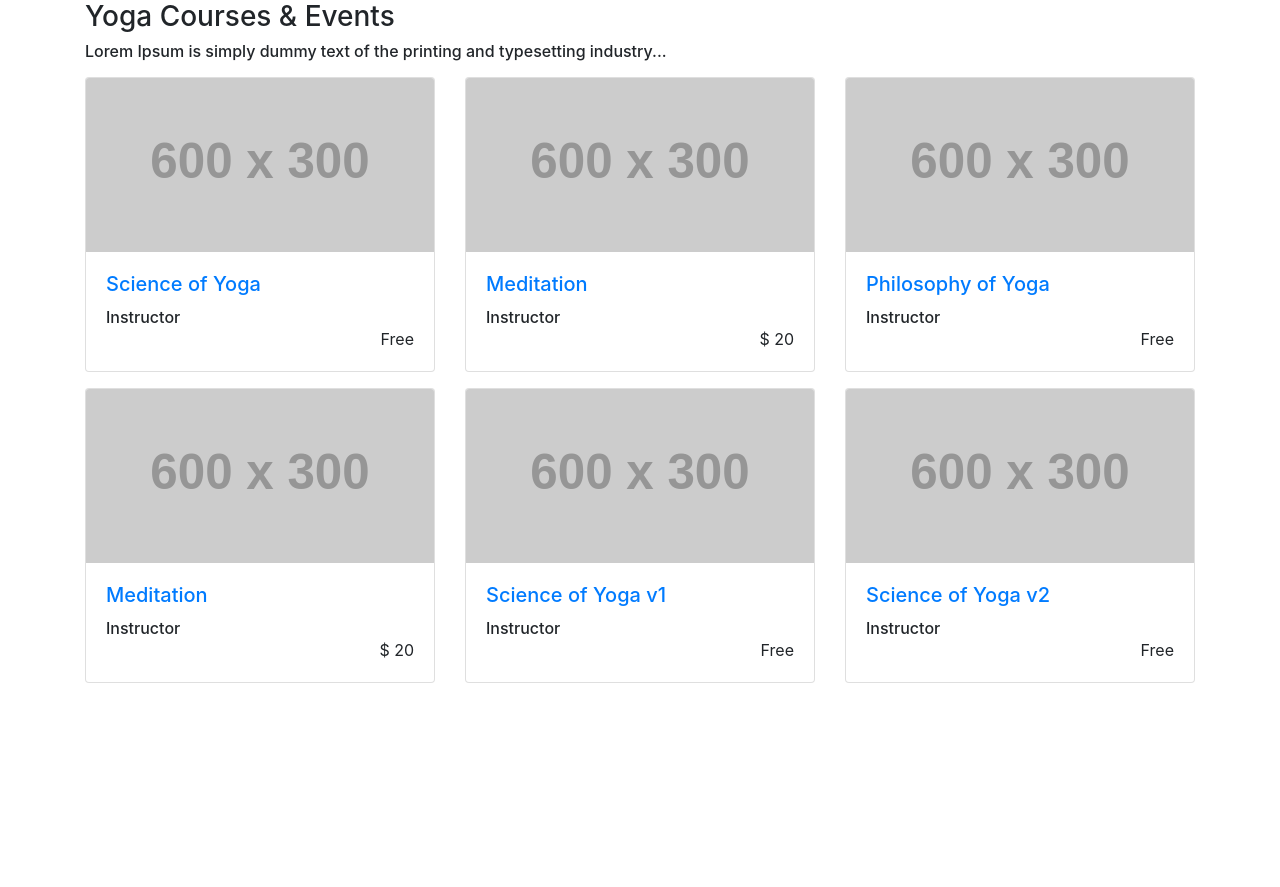
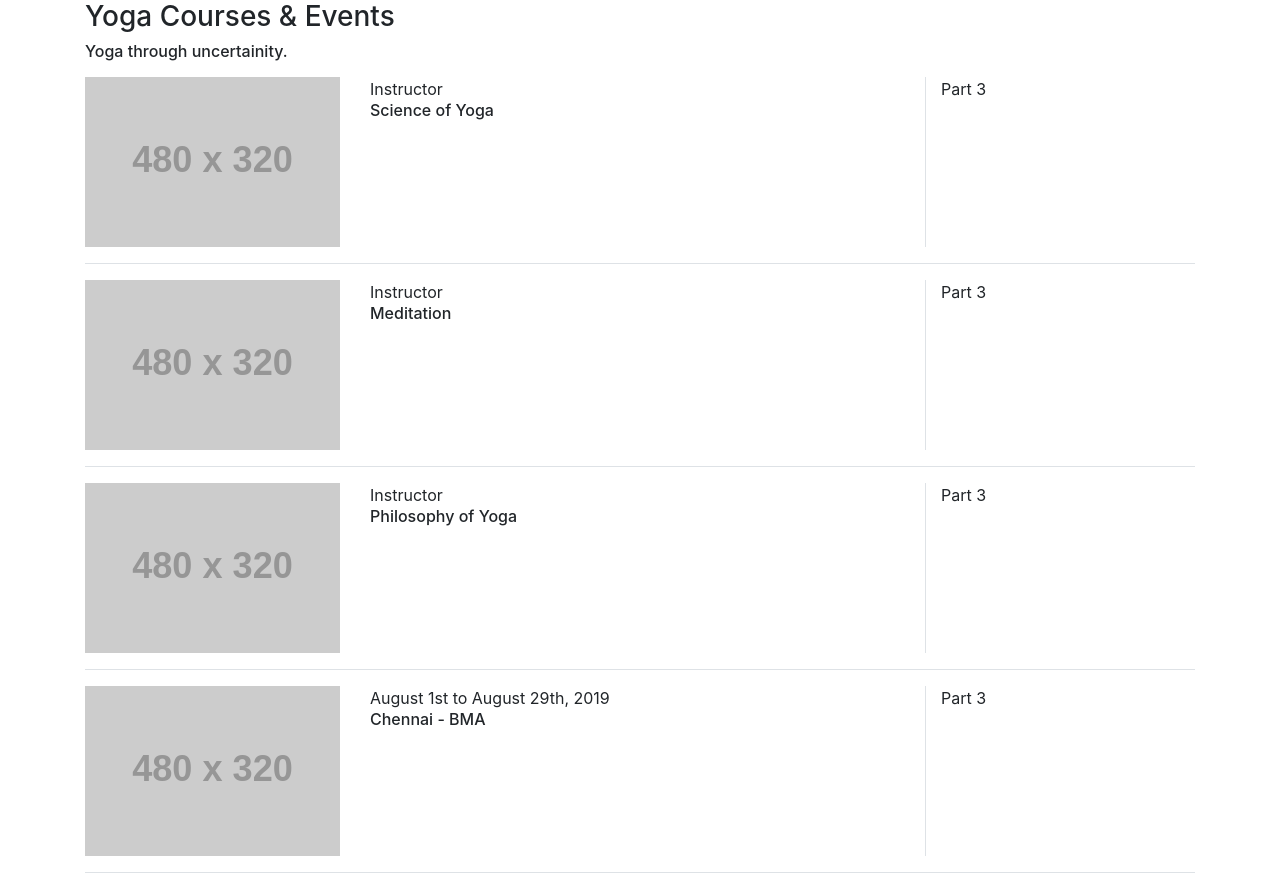
Before and after one commit to hfnabhyasi/heartathon, a Vue app: page / in a window 1280 px wide. Shown: the top 887 px of the page. Before the commit the page ends 800 px from the top, so only its background shows below. Built offline with nearby package versions, Linux system fonts and the light colour scheme.

Commit message:
added course list item component

```diff
--- a/src/App.vue
+++ b/src/App.vue
@@ -7,26 +7,31 @@
     />
 
     <!-- CourseRow  -->
-    <CourseRow />
-
+    <template v-for="(course,i) in courses">
+    <CourseListItem :content="course" :key="i"/>
+  </template>
   </div>
 </div>
 </template>
 
 <script>
 import HeaderComp from "./components/HeaderComp"
-import CourseRow from "./components/CourseRow"
+// import CourseRow from "./components/CourseRow"
 import HeaderData from './data/header'
+import CourseListItem from  './components/CourseListItem'
+import courses from './data/courses'
 
 export default {
   data() {
     return {
-      HeaderData
+      HeaderData,
+      courses
     }
   },
   components:{
     HeaderComp,
-    CourseRow
+    CourseListItem
+    // CourseRow
   }
 }
 
--- /dev/null
+++ b/src/components/CourseListItem.vue
@@ -0,0 +1,34 @@
+<template lang="html">
+  <div class="border-bottom">
+  <div class="row my-3">
+    <div class="col-3">
+      <img src="https://placehold.it/480x320" alt="heartfulness" class="img-fluid">
+    </div>
+    <div class="col-6">
+      <i class="fas fa-user-alt"></i>
+      <div>
+        {{content.description}}
+        <h6>{{content.heading}}</h6>
+      </div>
+    </div>
+    <div class="col-3 border-left">
+      Part 3
+    </div>
+  </div>
+</div>
+</template>
+
+<script>
+import HeaderComp from "./HeaderComp"
+export default {
+  components:{
+    HeaderComp
+  },
+props:[
+  "content"
+]
+}
+</script>
+
+<style lang="css" scoped>
+</style>
--- a/src/data/courses.js
+++ b/src/data/courses.js
@@ -15,20 +15,20 @@ export default [{
     description: 'Instructor',
     imgSrc: 'https://placehold.it/600x300'
   }, {
-    price: '$ 20',
-    heading: 'Meditation',
-    description: 'Instructor',
+    price: 'Rs 45000',
+    heading: 'Chennai - BMA',
+    description: 'August 1st to August 29th, 2019',
     imgSrc: 'https://placehold.it/600x300'
   }, {
-    price: 'Free',
-    heading: 'Science of Yoga v1',
-    description: 'Instructor',
+    price: 'Rs 45000',
+    heading: 'Hyderabad - Kanha Shanti Vanam',
+    description: 'November 4th to November 30th, 2019',
     imgSrc: 'https://placehold.it/600x300'
   },
   {
-   price: 'Free',
-   heading: 'Science of Yoga v2',
-   description: 'Instructor',
+   price: 'Rs 45000',
+   heading: 'Hyderabad - Kanha Shanti Vanam',
+   description: 'December 4th to December 30th, 2019',
    imgSrc: 'https://placehold.it/600x300'
  }
 ]
--- a/src/data/header.js
+++ b/src/data/header.js
@@ -1,4 +1,4 @@
 export default {
   heading: 'Yoga Courses & Events',
-  description: 'Lorem Ipsum is simply dummy text of the printing and typesetting industry...'
+  description: 'Yoga through uncertainity.'
 }
```
Also changed, not shown: src/data/yoga.js (added).
